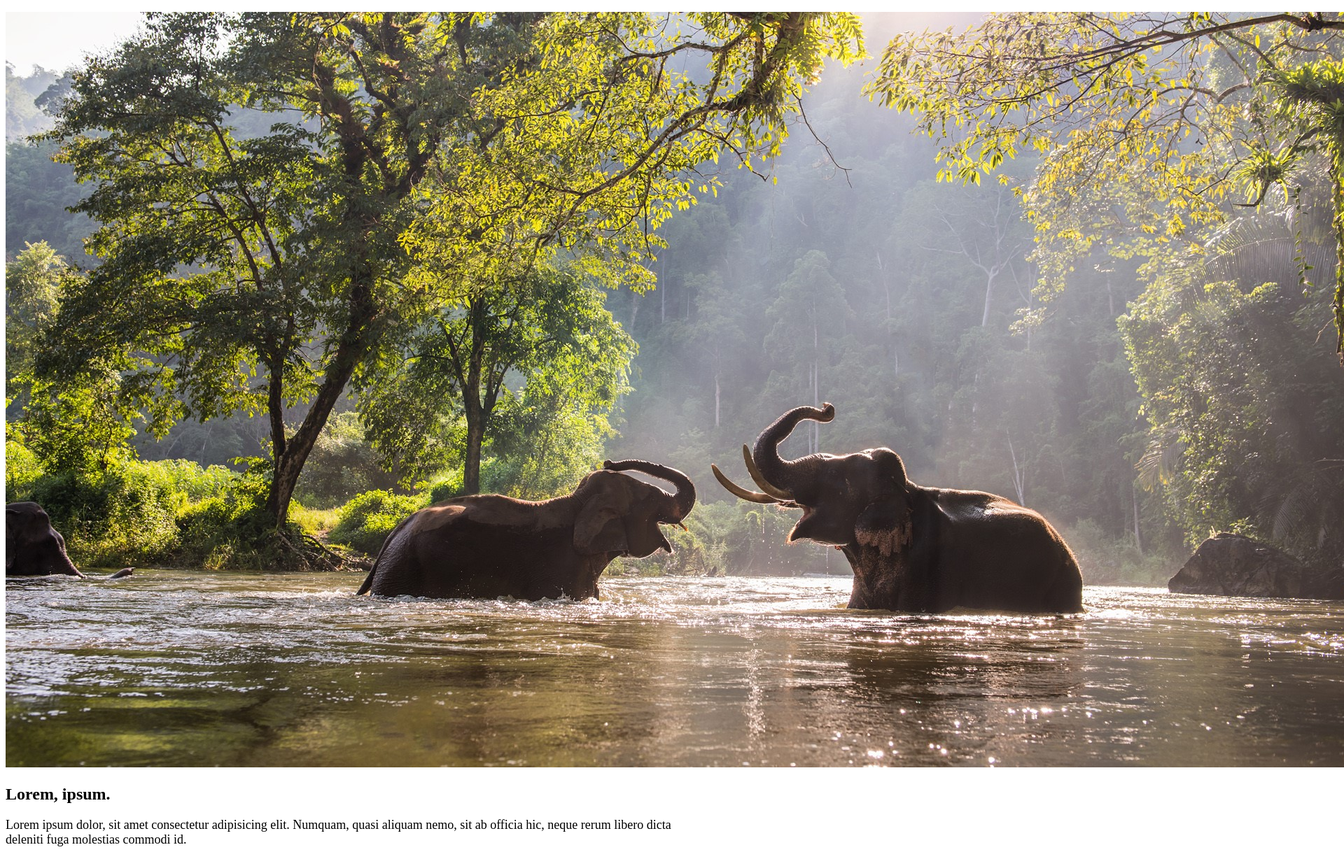
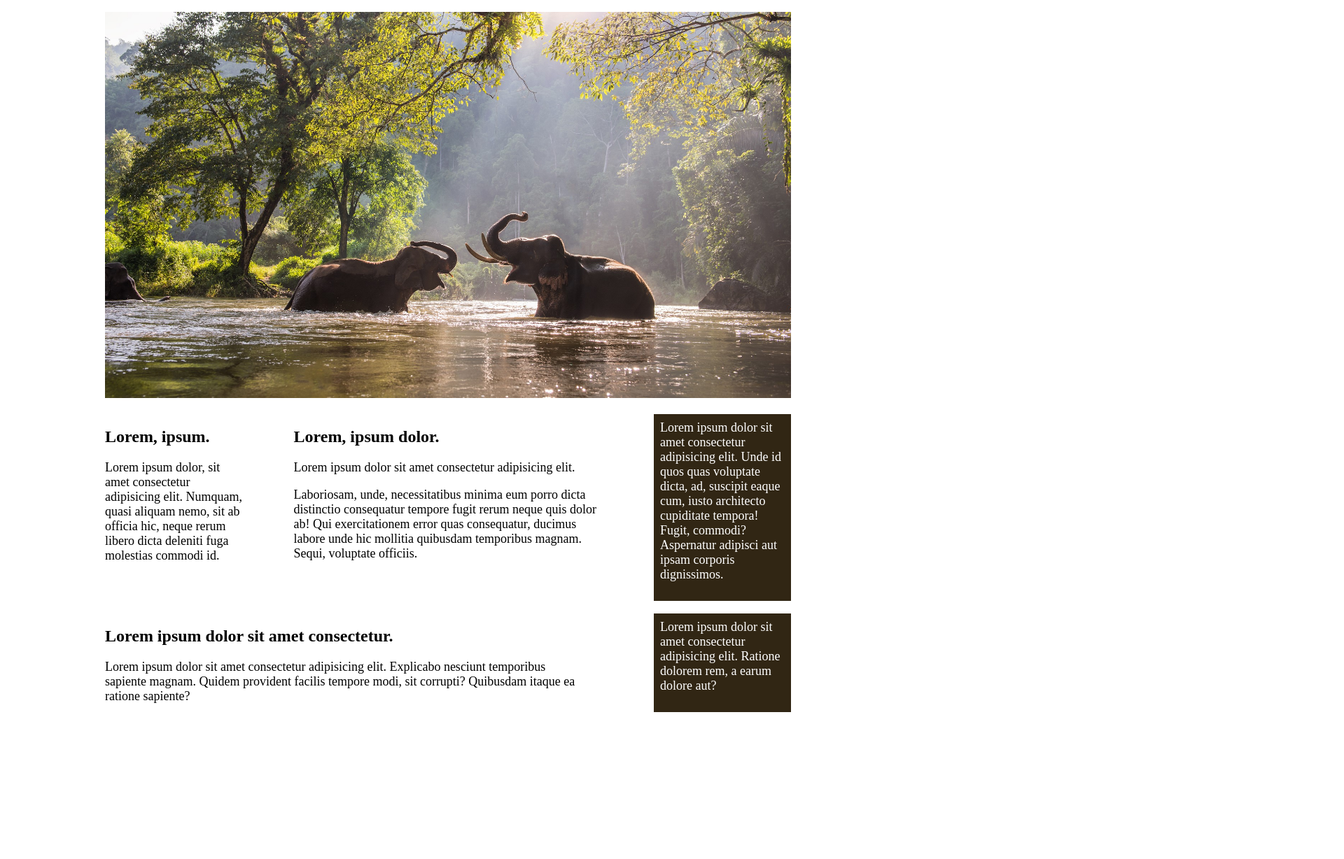
Before and after one commit to beckyalter/Elephant, a plain HTML site: page index.html in a window 1280 px wide. Shown: the part 102-1330 px from the top of the page at 70% size, 1920 px wide, since content can reach past the window. After the commit the page ends 1144 px from the top, so only its background shows below. Drawn offline with Linux system fonts and the light colour scheme.

Commit message:
Update CSS- flex on columns

```diff
--- a/index.html
+++ b/index.html
@@ -9,30 +9,30 @@
 </head>
 <body>
         <div class="container">
-            <h1>Let's start getting a little more fancy!</h1>
+            <h1>Let's start <span>getting a little</span> more fancy!</h1>
             <img src="images/elephants.jpg" alt="Beautiful elephants playing in a river together">
 
             <div class="columns">
-                <div class="col">
+                <div class="col col-1">
                     <h2>Lorem, ipsum.</h2>
                     <p>Lorem ipsum dolor, sit amet consectetur adipisicing elit. Numquam, quasi aliquam nemo, sit ab officia hic, neque rerum libero dicta deleniti fuga molestias commodi id.</p>
                 </div>
-                <div class="col">
+                <div class="col col-2">
                     <h2>Lorem, ipsum dolor.</h2>
                     <p>Lorem ipsum dolor sit amet consectetur adipisicing elit.</p>
                     <p>Laboriosam, unde, necessitatibus minima eum porro dicta distinctio consequatur tempore fugit rerum neque quis dolor ab! Qui exercitationem error quas consequatur, ducimus labore unde hic mollitia quibusdam temporibus magnam. Sequi, voluptate officiis.</p>
                 </div>
-                <div class="col">
+                <div class="col col-1 col-bg">
                     <p>Lorem ipsum dolor sit amet consectetur adipisicing elit. Unde id quos quas voluptate dicta, ad, suscipit eaque cum, iusto architecto cupiditate tempora! Fugit, commodi? Aspernatur adipisci aut ipsam corporis dignissimos.</p>
                 </div>
             </div>
 
             <div class="columns">
-                <div class="col">
+                <div class="col col-3">
                   <h2>Lorem ipsum dolor sit amet consectetur.</h2>
                   <p>Lorem ipsum dolor sit amet consectetur adipisicing elit. Explicabo nesciunt temporibus sapiente magnam. Quidem provident facilis tempore modi, sit corrupti? Quibusdam itaque ea ratione sapiente?</p>
                 </div>
-                <div class="col">
+                <div class="col col-1 col-bg">
                     <p>Lorem ipsum dolor sit amet consectetur adipisicing elit. Ratione dolorem rem, a earum dolore aut?</p>
                 </div>
         </div>
--- a/style.css
+++ b/style.css
@@ -9,18 +9,64 @@
     --clr-primary: #fff;
 }
 
-.container {
-    max-width: 980px;
+body {
+    font-size: 1.125rem;
+    margin: 0;
 }
 
-body {
-    font-size: 1.125rem;
+/* Layout */
+img {
+    max-width: 100%;
 }
+
+.container {
+    width: 95%;
+    max-width: 980px;
+    margin: 0 auto;
+}
+
+.columns {
+  display: flex;
+  margin: 1em 0;
+  justify-content: space-between;
+  align-items: flex-start;
+}
+
+.col-1 {
+  width: 20%;
+}
+
+.col-2 {
+  width: 45%;
+}
+
+.col-3 {
+  width: 70%;
+}
+
+.col-bg {
+    background-color: var(--clr-dark);
+    color: var(--clr-primary);
+    padding: .5em;
+}
+
+
+/* Typography */
 
 h1 {
     font-size: 3rem;
+    color: var(--clr-dark);
+    text-align: center;
 }
 
 h2 {
     font-size: 1.5rem;
 }
+
+h1 span {
+    color: var(--clr-brown);
+}
+
+p {
+    margin-top: 0;
+}
```
